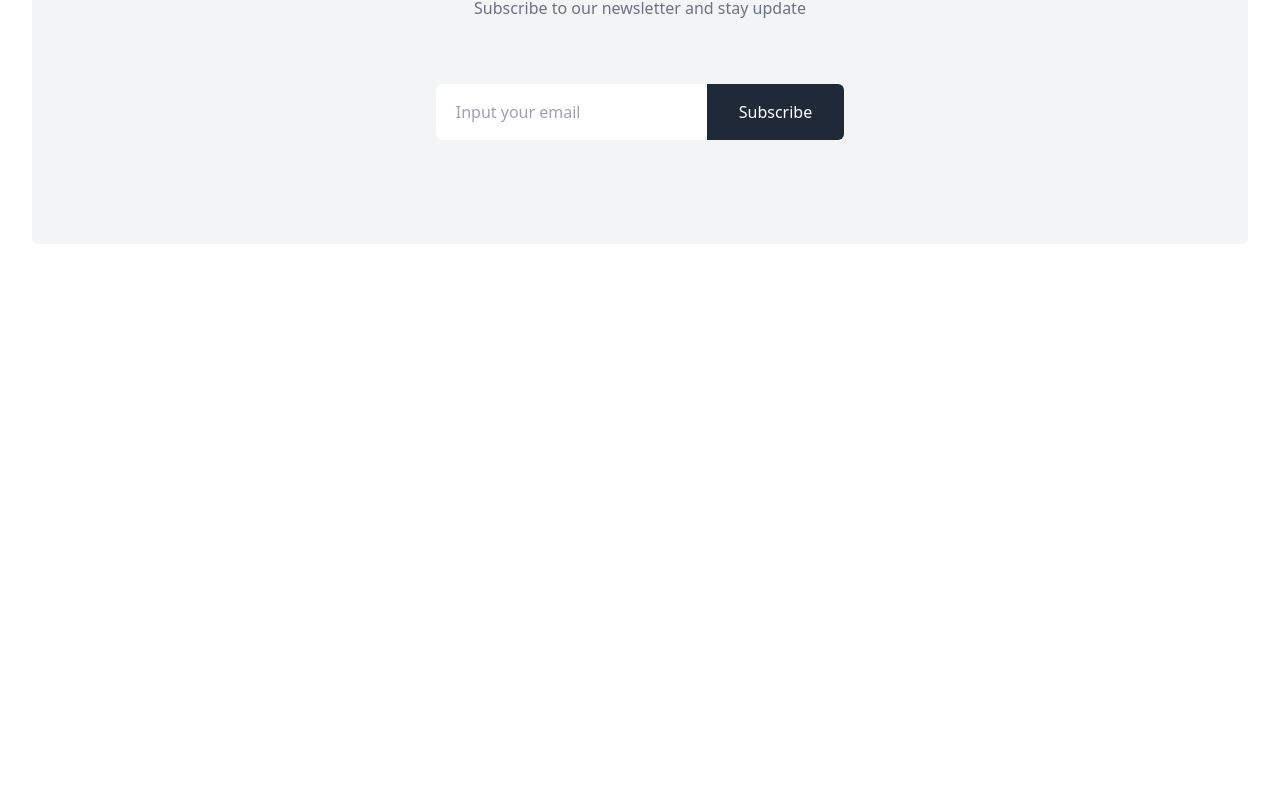
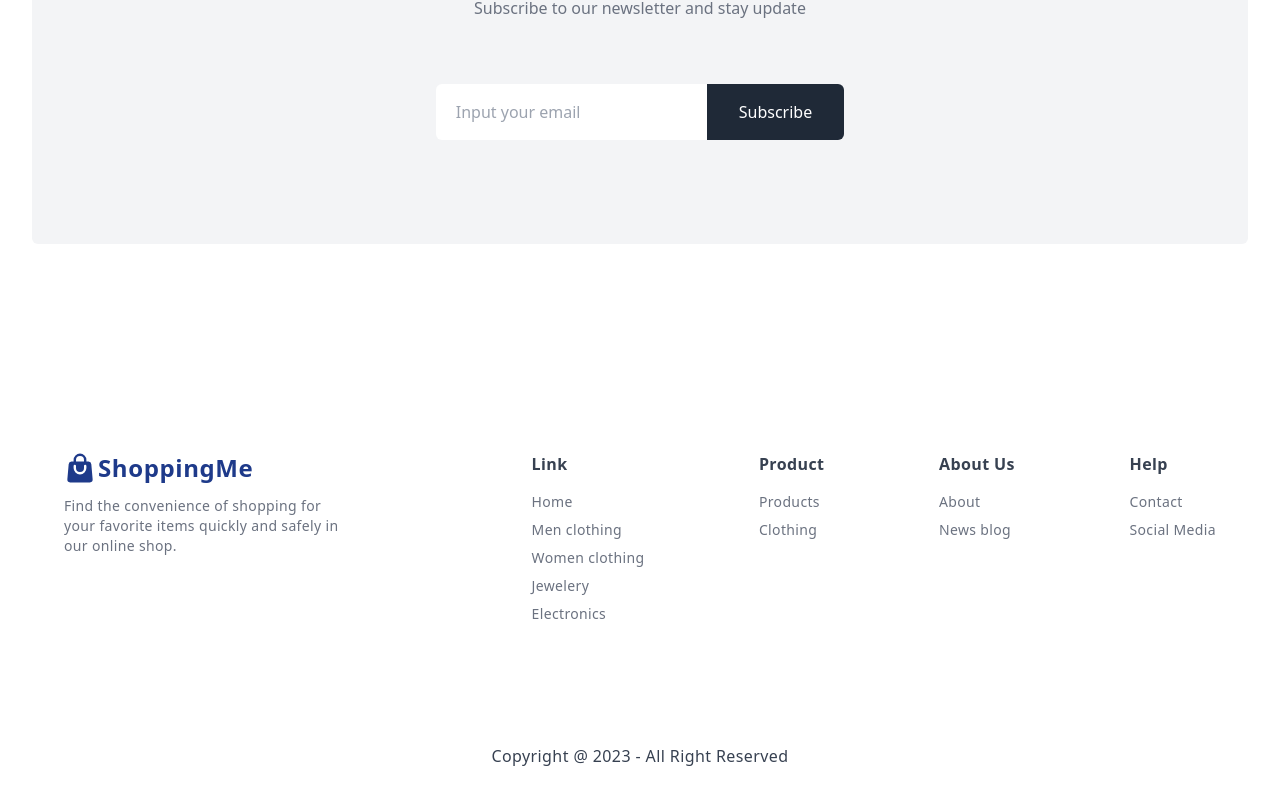
Before and after one commit to mochfarrel06/ShoopingMe, a React (Vite) app: page / in a window 1280 px wide. Shown: the part 2048-2852 px from the top of the page. Before the commit the page ends 2476 px from the top, so only its background shows below. Built offline with nearby package versions, Linux system fonts and the light colour scheme.

Commit message:
Menambahkan footer

```diff
--- a/src/components/Layouts/HomePage.jsx
+++ b/src/components/Layouts/HomePage.jsx
@@ -1,4 +1,4 @@
-import {StarIcon} from "@heroicons/react/20/solid";
+import {ShoppingBagIcon, StarIcon} from "@heroicons/react/20/solid";
 
 const products = [
   {
@@ -85,7 +85,7 @@ export default function HomePage() {
       {/* End Hero secttion */}
 
       {/* Start product section */}
-      <div className="mx-auto max-w-2xl px-4 py-16 sm:px-6 sm:py-24 lg:max-w-7xl lg:px-8">
+      <div className="mx-auto max-w-2xl px-4 py-32 sm:px-6 sm:py-24 lg:max-w-7xl lg:px-8">
         <h2 className="text-xl font-bold tracking-tight text-gray-600 max-[400px]:text-lg md:text-2xl lg:text-3xl">
           Our product choices for you
         </h2>
@@ -159,6 +159,126 @@ export default function HomePage() {
         </div>
       </div>
       {/* End Banner */}
+
+      {/* Start footer */}
+      <div className="mx-auto max-w-2xl bg-white pt-32 pb-5 sm:px-6 sm:py-10 lg:max-w-7xl lg:px-8">
+        <div className="py-10 flex flex-col gap-10 lg:flex-row lg:gap-20">
+          <div className="flex flex-col gap-3">
+            <div className="flex items-center gap-0.5 max-[400px]:gap-0">
+              <ShoppingBagIcon className="h-4 w-4 text-blue-900 max-[400px]:h-5 max-[400px]:w-5 lg:w-7 lg:h-7 xl:h-8 xl:w-8" />
+              <h4 className="font-bold text-base text-blue-900 tracking-wide max-[400px]:text-base md:text-xl xl:text-2xl">
+                ShoppingMe
+              </h4>
+            </div>
+            <p className="text-gray-500 text-sm tracking-wide font-light lg:w-3/4">
+              Find the convenience of shopping for your favorite items quickly
+              and safely in our online shop.
+            </p>
+          </div>
+          <div className="w-full flex flex-col gap-8 sm:flex-row sm:justify-between">
+            <div className="flex flex-col gap-4">
+              <h5 className="font-semibold text-base text-gray-700 tracking-wide">
+                Link
+              </h5>
+              <div className="flex flex-col gap-2">
+                <a
+                  href="#"
+                  className="text-gray-500 text-sm tracking-wide hover:text-gray-700"
+                >
+                  Home
+                </a>
+                <a
+                  href="#"
+                  className="text-gray-500 text-sm tracking-wide hover:text-gray-700"
+                >
+                  Men clothing
+                </a>
+                <a
+                  href="#"
+                  className="text-gray-500 text-sm tracking-wide hover:text-gray-700"
+                >
+                  Women clothing
+                </a>
+                <a
+                  href="#"
+                  className="text-gray-500 text-sm tracking-wide hover:text-gray-700"
+                >
+                  Jewelery
+                </a>
+                <a
+                  href="#"
+                  className="text-gray-500 text-sm tracking-wide hover:text-gray-700"
+                >
+                  Electronics
+                </a>
+              </div>
+            </div>
+            <div className="flex flex-col gap-4">
+              <h5 className="font-semibold text-base text-gray-700 tracking-wide">
+                Product
+              </h5>
+              <div className="flex flex-col gap-2">
+                <a
+                  href="#"
+                  className="text-gray-500 text-sm tracking-wide hover:text-gray-700"
+                >
+                  Products
+                </a>
+                <a
+                  href="#"
+                  className="text-gray-500 text-sm tracking-wide hover:text-gray-700"
+                >
+                  Clothing
+                </a>
+              </div>
+            </div>
+            <div className="flex flex-col gap-4">
+              <h5 className="font-semibold text-base text-gray-700 tracking-wide">
+                About Us
+              </h5>
+              <div className="flex flex-col gap-2">
+                <a
+                  href="#"
+                  className="text-gray-500 text-sm tracking-wide hover:text-gray-700"
+                >
+                  About
+                </a>
+                <a
+                  href="#"
+                  className="text-gray-500 text-sm tracking-wide hover:text-gray-700"
+                >
+                  News blog
+                </a>
+              </div>
+            </div>
+            <div className="flex flex-col gap-4">
+              <h5 className="font-semibold text-base text-gray-700 tracking-wide">
+                Help
+              </h5>
+              <div className="flex flex-col gap-2">
+                <a
+                  href="#"
+                  className="text-gray-500 text-sm tracking-wide hover:text-gray-700"
+                >
+                  Contact
+                </a>
+                <a
+                  href="#"
+                  className="text-gray-500 text-sm tracking-wide hover:text-gray-700"
+                >
+                  Social Media
+                </a>
+              </div>
+            </div>
+          </div>
+        </div>
+        <div className="text-center mt-20">
+          <p className="text-xs font-medium text-gray-700 tracking-wide md:text-sm lg:text-base">
+            Copyright @ 2023 - All Right Reserved
+          </p>
+        </div>
+      </div>
+      {/* End footer */}
     </div>
   );
 }
```
